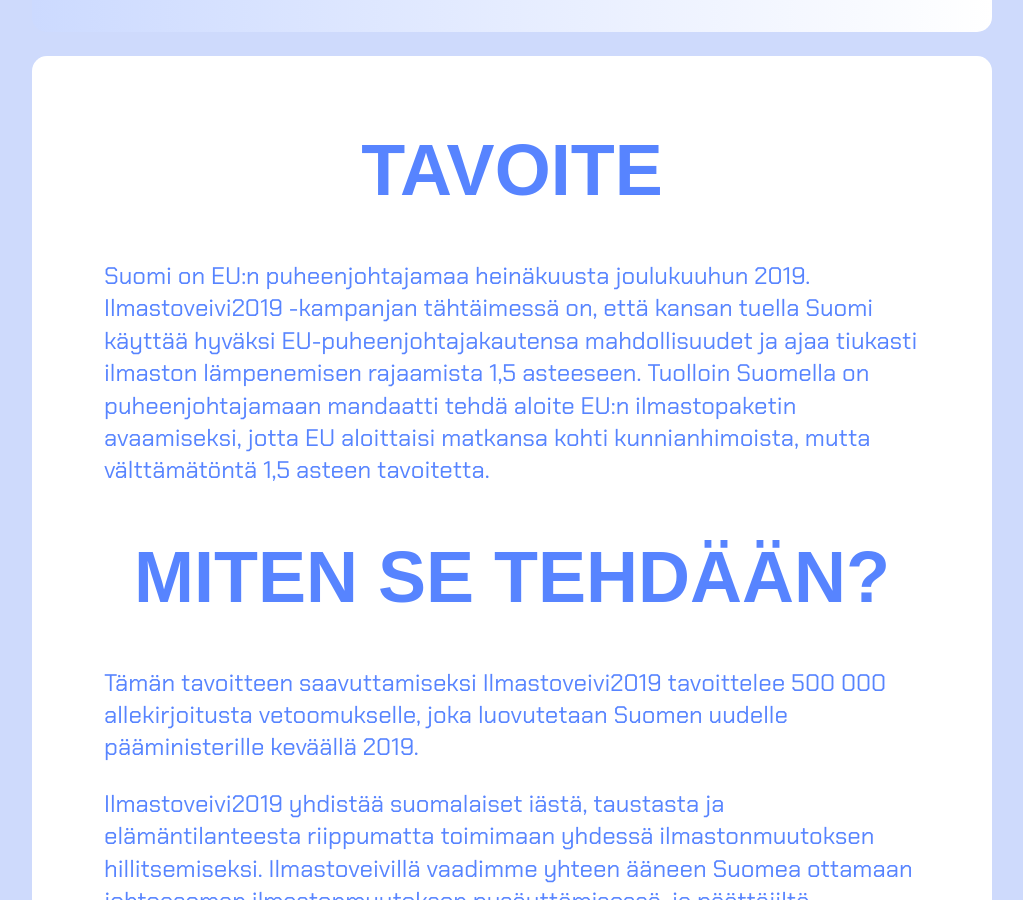
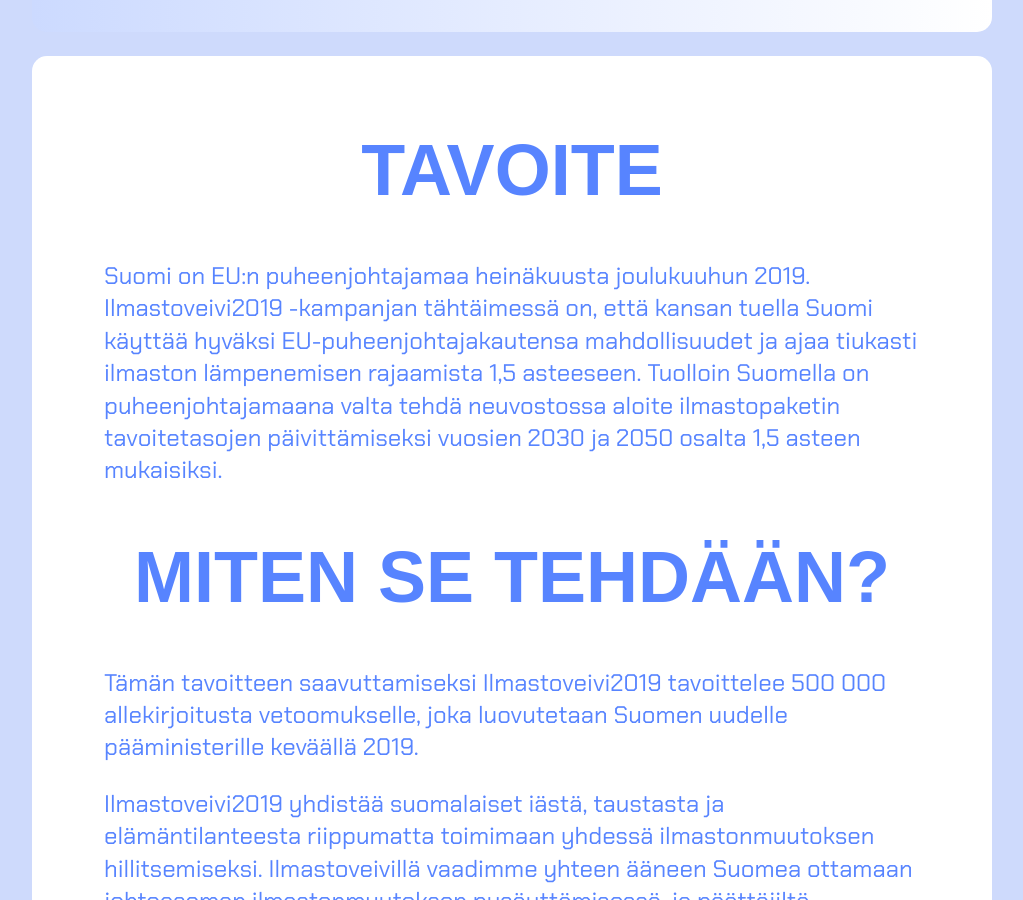
Before and after one commit to ilmastoveivi/ilmastoveivi.github.io, a Jekyll site: the page built from index.md, in a window 1280 px wide and 900 px high, scrolled down 912 px. Shown: the whole window, without its empty margins (128-1151 px from the left). Built offline with Jekyll 4.4.1, drawn with Linux system fonts in a browser that asks for light colours; nearby versions of some CDN libraries; some web fonts are replaced; our own code applies the rules of GitHub Pages for plain Markdown files.

Commit message:
Changed campaign goal text

```diff
--- a/index.md
+++ b/index.md
@@ -14,7 +14,7 @@ campaign-info-link-text: Kampanjan tausta
 
 ## Tavoite
 
-Suomi on EU:n puheenjohtajamaa heinäkuusta joulukuuhun 2019. Ilmastoveivi2019 -kampanjan tähtäimessä on, että kansan tuella Suomi käyttää hyväksi EU-puheenjohtajakautensa mahdollisuudet ja ajaa tiukasti ilmaston lämpenemisen rajaamista 1,5 asteeseen. Tuolloin Suomella on puheenjohtajamaan mandaatti tehdä aloite EU:n ilmastopaketin avaamiseksi, jotta EU aloittaisi matkansa kohti kunnianhimoista, mutta välttämätöntä 1,5 asteen tavoitetta.
+Suomi on EU:n puheenjohtajamaa heinäkuusta joulukuuhun 2019. Ilmastoveivi2019 -kampanjan tähtäimessä on, että kansan tuella Suomi käyttää hyväksi EU-puheenjohtajakautensa mahdollisuudet ja ajaa tiukasti ilmaston lämpenemisen rajaamista 1,5 asteeseen. Tuolloin Suomella on puheenjohtajamaana valta tehdä neuvostossa aloite ilmastopaketin tavoitetasojen päivittämiseksi vuosien 2030 ja 2050 osalta 1,5 asteen mukaisiksi.
 
 
 ## Miten se tehdään?
```
